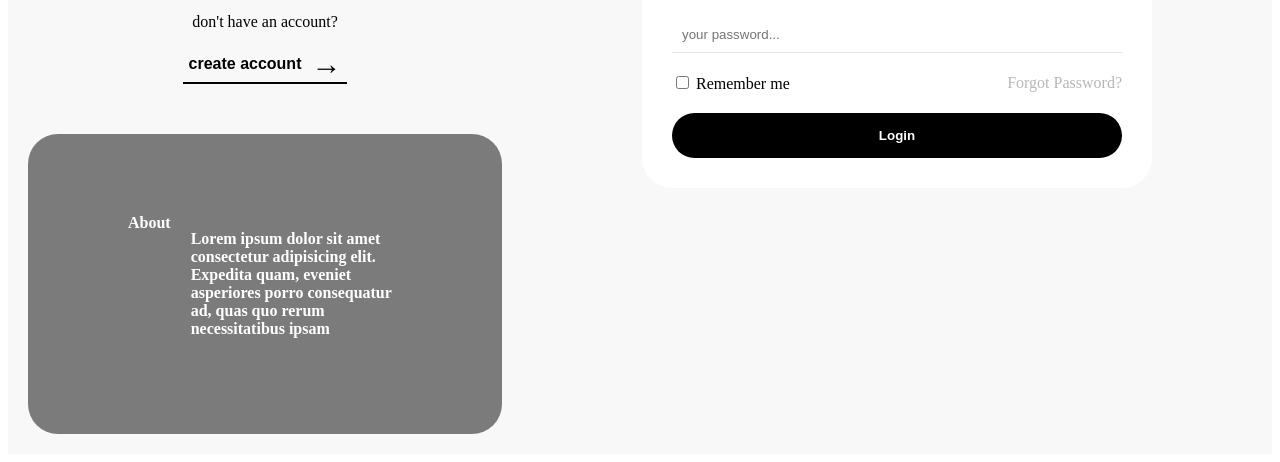
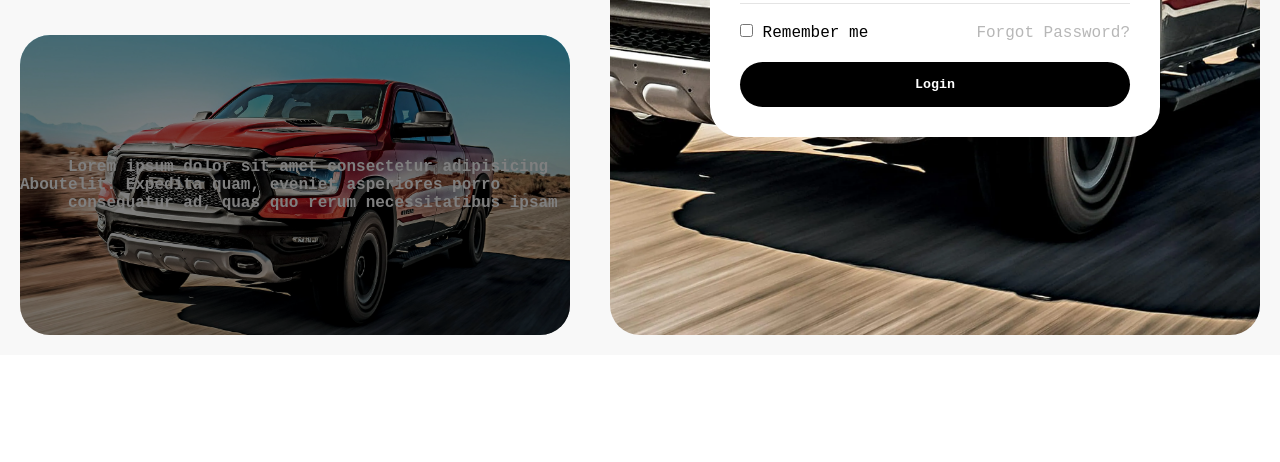
Before and after one commit to eltogba/PIXLS---Media, a plain HTML site: page index.html in a window 1280 px wide. Shown: the part 613-1075 px from the top of the page. After the commit the page ends 968 px from the top, so only its background shows below. Drawn offline with Linux system fonts and the light colour scheme.

Commit message:
pixl media

```diff
--- a/style.css
+++ b/style.css
@@ -1,4 +1,4 @@
-New! Keyboard shortcuts … Drive keyboard shortcuts have been updated to give you first-letters navigation
+
 * {
   padding: 0;
   margin: 0;
@@ -150,7 +150,7 @@ button a {
 .left-footer {
   position: relative;
   /* flex: 1; */
-  background: url(images/bg.jpg);
+  background: url(image/image.webp);
   background-position: center;
   background-size: cover;
   background-repeat: no-repeat;
@@ -166,9 +166,10 @@ button a {
 
 .content-left-footer {
   z-index: 10;
-  display: flex;
+  display: contents;
   padding: 100px;
   gap: 20px;
+  color: white;
   /* width: 50%; */
 }
 .content-left-footer p {
@@ -176,9 +177,9 @@ button a {
 }
 
 .right {
-  padding: 30px 100px;
+  padding: 30px 50px;
   position: relative;
-  background: url(images/bg.jpg);
+  background: url(image/image.webp);
   background-position: center;
   background-size: cover;
   background-repeat: no-repeat;
@@ -214,6 +215,7 @@ form {
   display: flex;
   flex-direction: column;
   gap: 20px;
+
 }
 form .input-wrapper {
   display: flex;
```
Also changed, not shown: index.html (+4 -1 lines), image/image.webp (added).
